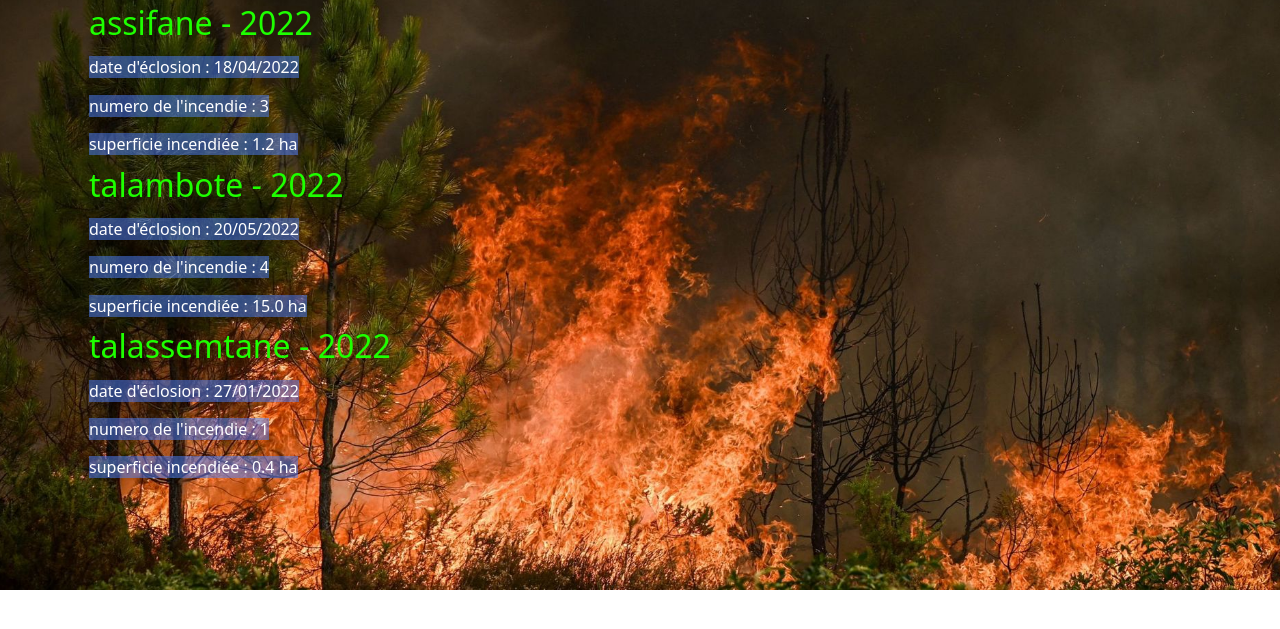
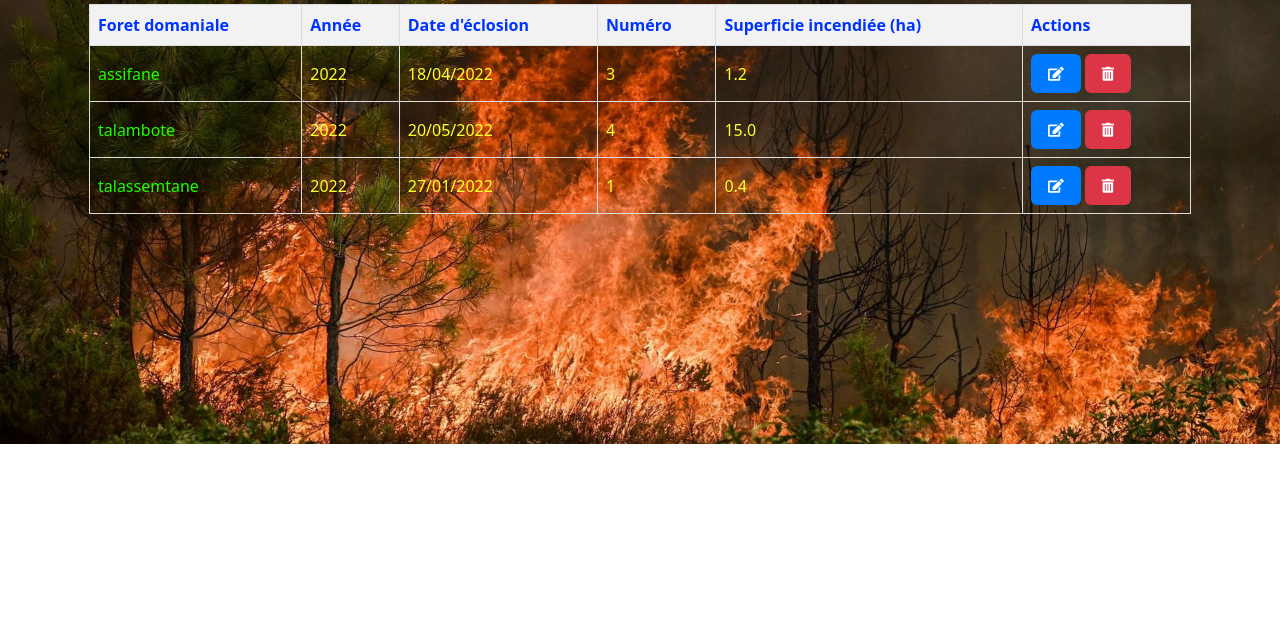
Before and after one commit to souhail245/miniprojet_exam, a Django app: page / in a window 1280 px wide. Shown: the part 147-776 px from the top of the page. Run offline with Django 4.2, Linux system fonts and the light colour scheme; data comes from the database, SQL or seed files in the repository; both versions use the stored data as it was after the commit.

Commit message:
miniprojet_exam, deuxieme  commit

```diff
--- a/incendie_foret/static/css/incendie.css
+++ b/incendie_foret/static/css/incendie.css
@@ -180,3 +180,19 @@ a:hover {
 .resultats-texte {
     color: #d3f800;
 }
+.btn-modifier {
+    background-color: #007bff;
+    color: #fff;
+    padding: 8px 16px;
+    border-radius: 6px;
+    font-size: 14px;
+    cursor: pointer;
+}
+.btn-supprimer {
+    background-color: #dc3545;
+    color: #fff;
+    padding: 8px 16px;
+    border-radius: 6px;
+    font-size: 14px;
+    cursor: pointer;
+}
--- a/incendie_foret/templates/incendie_foret/base.html
+++ b/incendie_foret/templates/incendie_foret/base.html
@@ -7,6 +7,7 @@
     <link rel="stylesheet" href="https://cdn.jsdelivr.net/npm/bootstrap@5.1.3/dist/css/bootstrap.min.css" integrity="sha384-1BmE4kWBq78iYhFldvKuhfTAU6auU8tT94WrHftjDbrCEXSU1oBoqyl2QvZ6jIW3" crossorigin="anonymous">
     <link href="//fonts.googleapis.com/css?family=Lobster&subset=latin,latin-ext" rel="stylesheet" type="text/css">
     <link rel="stylesheet" href="{% static 'css/incendie.css' %}">
+    <link rel="stylesheet" href="https://cdnjs.cloudflare.com/ajax/libs/font-awesome/5.15.3/css/all.min.css">
 </head>
 <body>
 <header class="page-header">
--- a/incendie_foret/templates/incendie_foret/my_template.html
+++ b/incendie_foret/templates/incendie_foret/my_template.html
@@ -1,17 +1,52 @@
 {% extends 'incendie_foret/base.html' %}
 
 {% block content %}
+<style>
+  table{
+    border-collapse: collapse;
+    width: 100%;
+  }
+  th, td {
+    border: 1px solid #ddd;
+    padding: 8px;
+    color: rgb(252, 255, 49);
+  }
+  th{
+    background-color: #f2f2f2;
+    font-weight: bold;
+    color: rgb(0,51,255);
+  }
+</style>
+<table>
+  <thead>
+    <tr>
+       <th> Foret domaniale</th>
+       <th>Année</th>
+       <th>Date d'éclosion</th>
+       <th>Numéro</th>
+       <th>Superficie incendiée (ha)</th>
+       <th> Actions </th>
+    </tr>
+  </thead>
+  <tbody
   {% for incendie in incendies %}
-    <article class="incendie">
-      <h2>
-        <a href="{% url 'incendie_foret_detail' pk=incendie.pk %}">
-          <span class="foret_domaniale">{{ incendie.foret_domaniale }}</span> - <span class="annee">{{ incendie.annee_incendie }}</span>
-        </a><br>
-        <span class="label">date d'éclosion : {{ incendie.date_eclosion|date:"d/m/Y" }}</span> <br>
-        <span class="label">numero de l'incendie : {{ incendie.numero }} </span><br>
-        <span class="label">superficie incendiée : {{ incendie.superficie_incendiee }} ha </span><br>
-      </h2>
-      <!-- Autres informations sur l'incendie -->
-    </article>
+  <tr>
+    <td><a href="{% url 'incendie_foret_detail' pk=incendie.pk %}">{{incendie.foret_domaniale}}</a></td>
+    <td>{{incendie.annee_incendie }}</td>
+    <td>{{ incendie.date_eclosion|date:"d/m/Y" }}</td>
+    <td>{{ incendie.numero }}</td>
+    <td>{{ incendie.superficie_incendiee }}</td>
+    <td>
+      <a href="{% url 'modifier_incendie' pk=incendie.pk %}" class="btn btn-modifier"><i class="fas fa-edit"></i></a>
+      <a href="{% url 'supprimer_incendie' pk=incendie.pk %}" class="btn btn-supprimer" onclick="return confirmDelete();"><i class="fas fa-trash-alt"></i></a>
+    </td>
+  </tr>
   {% endfor %}
+  </tbody>
+</table>
+<script>
+  function confirmDelete(){
+    return confirm("Etes-vous sur de vouloir supprimer cet incndie ?");
+  }
+</script>
 {% endblock %}
--- a/incendie_foret/templates/incendie_foret/recherche_foret.html
+++ b/incendie_foret/templates/incendie_foret/recherche_foret.html
@@ -3,13 +3,15 @@
 {% block content %}
     <div class="text-right">
 
-        <h2 >Résultats de la recherche</h2>
+        <h2><span class= "recherche">Résultats de la recherche</span></h2>
         <ul class="resultats-liste">
             {% for foret in resultats %}
                 <li class="resultats-item">
                     <strong class="resultats-titre">Nom de la forêt:</strong> <span class="resultats-texte">{{ foret.nom }}</span><br>
                     <strong class="resultats-titre">Superficie:</strong> <span class="resultats-texte">{{ foret.superficie }} ha</span><br>
                     <strong class="resultats-titre">Localisation touchée:</strong> <span class="resultats-texte">{{ foret.localisation }}</span><br>
+                    <strong class="resultats-titre">Type:</strong> <span class="resultats-texte">{{ foret.type }}</span><br>
+                    <strong class="resultats-titre">Densité:</strong> <span class="resultats-texte">{{ foret.densite }}</span><br>
                 </li>
             {% empty %}
                 <li class="resultats-item">Aucun résultat trouvé.</li>
--- a/incendie_foret/urls.py
+++ b/incendie_foret/urls.py
@@ -8,4 +8,6 @@ urlpatterns = [
     path('nouvelle-foret/', views.nouvelle_foret, name='nouvelle_foret'),
     path('nouveau-incendie/', views.nouveau_incendie, name='nouveau_incendie'),
     path('recherche-foret/', views.recherche_foret, name='recherche_foret'),
+    path('incendie/<int:pk>/supprimer/', views.supprimer_incendie, name='supprimer_incendie'),
+    path('incendie/<int:pk>/modifier/', views.modifier_incendie, name='modifier_incendie')
 ]
--- a/incendie_foret/views.py
+++ b/incendie_foret/views.py
@@ -43,3 +43,20 @@ def recherche_foret(request):
         'resultats': resultats
     }
     return render(request, 'incendie_foret/recherche_foret.html', context)
+
+def supprimer_incendie(request,pk):
+    incendie=get_object_or_404(Incendie, pk=pk)
+    incendie.delete()
+    return redirect('my_template')
+
+def modifier_incendie(request,pk):
+    incendie=get_object_or_404(Incendie, pk=pk)
+    if request.method =='POST':
+        form = IncendieForm(request.POST, instance=incendie)
+        if form.is_valid():
+            form.save()
+            return redirect('incendie_foret_detail',pk=pk)
+    else:
+        form= IncendieForm(instance=incendie)
+    context={'form':form}
+    return render(request, 'incendie_foret/nouveau_incendie.html',context)
```
Also changed, not shown: db.sqlite3.
